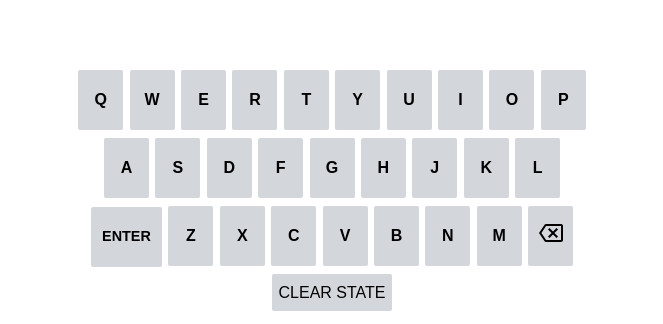
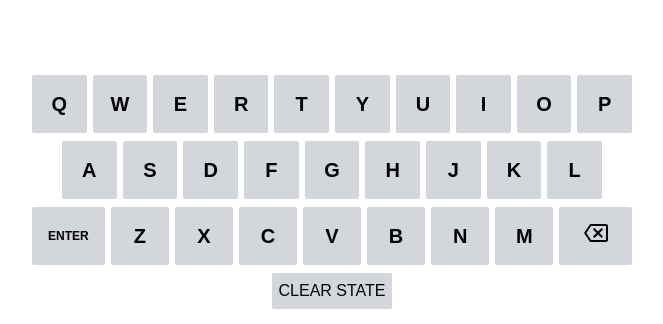
Before and after one commit to kpandit1/wordle-svelte, a Svelte app: page / in a window 1280 px wide. Shown: the part 457-781 px from the top of the page, without its empty margins (308-971 px from the left). Built offline with nearby package versions, Linux system fonts and the light colour scheme.

Commit message:
Button sizing changes

```diff
--- a/src/Keyboard.svelte
+++ b/src/Keyboard.svelte
@@ -79,6 +79,7 @@
     const numGuesses = $guesses.length;
 
     if (!isGuessValid(currentGuess, $guesses)) {
+      console.log("invalid guess handleSubmit");
       dispatch("invalid_guess");
       return;
     }
@@ -176,45 +177,47 @@
     flex-direction: row;
     justify-content: center;
     align-items: center;
-    gap: 0.4rem;
+    gap: 0.375rem;
     touch-action: manipulation;
+    margin-bottom: 0.5rem;
   }
   .row > button {
     touch-action: manipulation;
-    /* padding: 0.7rem; */
-    font-size: 0.95rem;
+    font-size: 1.25rem;
     min-width: max-content;
     flex: 1;
-    max-width: 45px;
-    height: 60px;
+    height: 58px;
     cursor: pointer;
     font-weight: bold;
     color: var(--clr-text);
     text-transform: uppercase;
+    margin: 0;
   }
 
-  @media (min-width: 641px) {
+  /* @media (min-width: 641px) {
     .row > button {
       font-size: 1rem;
     }
+  } */
+
+  .row > button[data-key="Enter"],
+  button[data-key="Backspace"] {
+    font-size: 0.75rem;
+    flex: 1.5;
+    /* padding: 0.5rem; */
   }
-
-  .row > button[data-key="Enter"] {
-    font-size: 0.75rem;
-    padding: 0.5rem;
-  }
-  @media (min-width: 641px) {
+  /* @media (min-width: 641px) {
     .row > button[data-key="Enter"] {
       font-size: 0.9rem;
       padding: 0.7rem;
     }
-  }
+  } */
 
   .row > button[data-key="A"] {
-    margin-left: 13px;
+    margin-left: 5%;
   }
   .row > button[data-key="L"] {
-    margin-right: 13px;
+    margin-right: 5%;
   }
 
   button.not-guessed {
```
